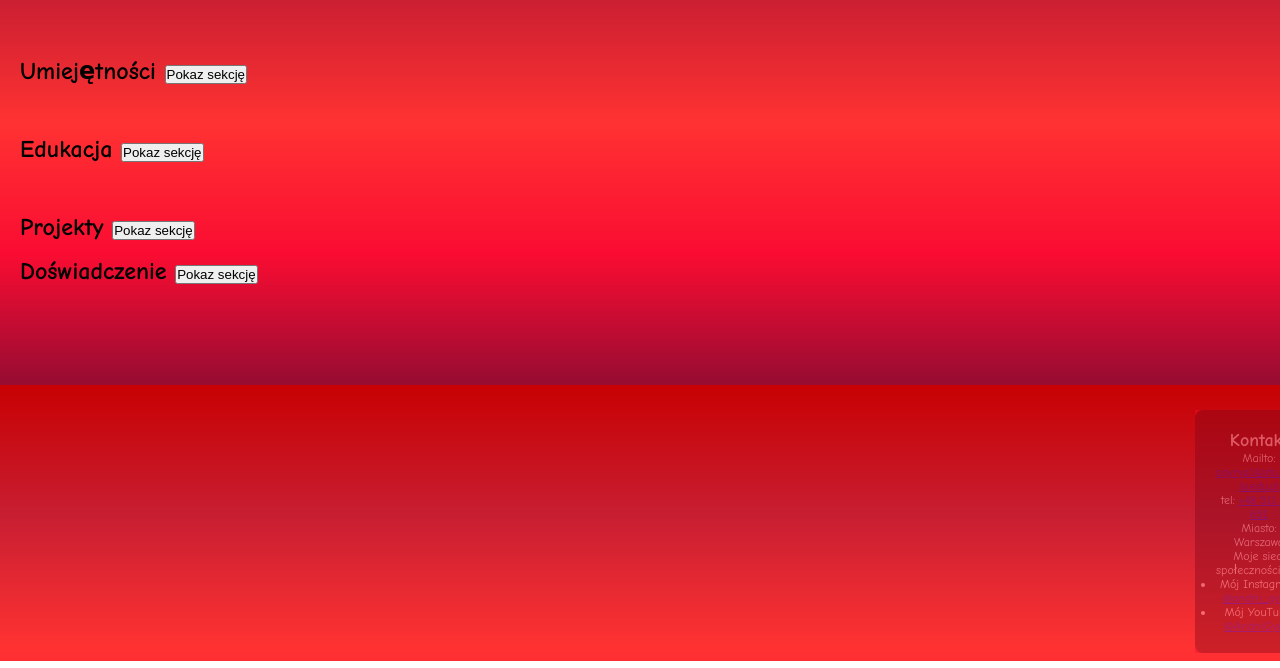
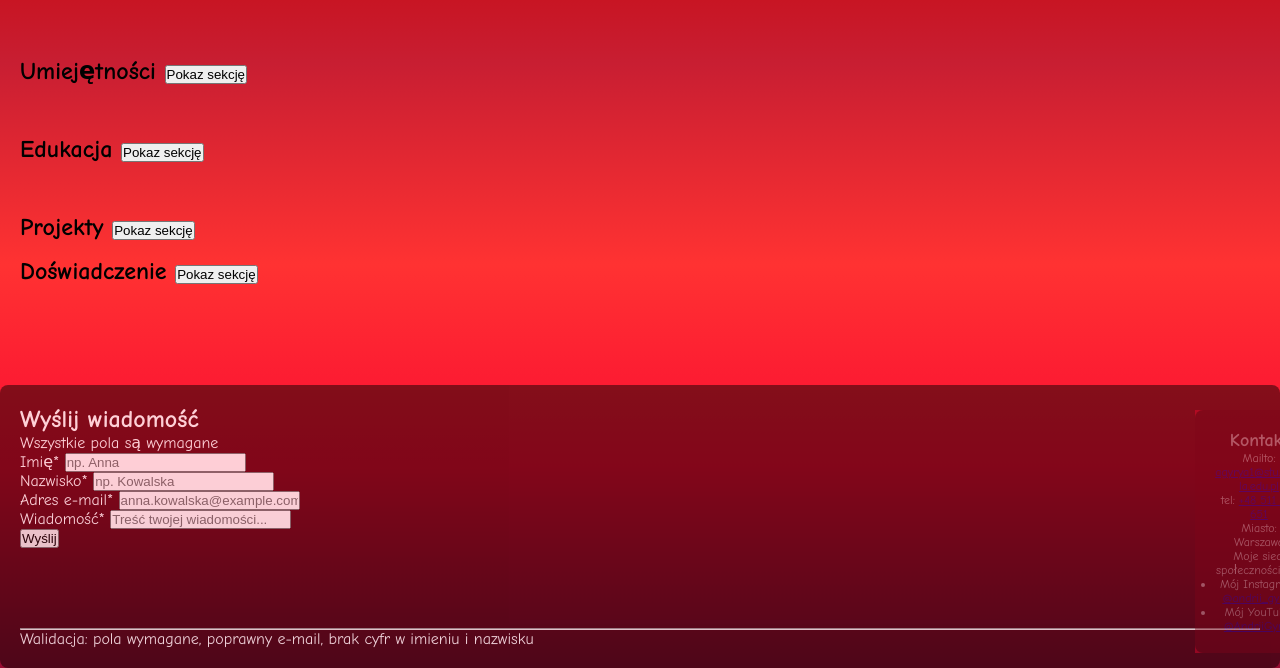
Before and after one commit to 77551-andrii-gyrya/glowny, a plain HTML site: page index.html in a window 1280 px wide. Shown: the part 139-807 px from the top of the page. Drawn offline with Linux system fonts and the light colour scheme.

Commit message:
77551 zad_5: Update title and add contact form section

```diff
--- a/index.html
+++ b/index.html
@@ -3,7 +3,7 @@
 <html lang="en" xmlns="http://www.w3.org/1999/xhtml">
 <head>
     <meta charset="utf-8" />
-    <title>Zadanie 4 – Interakcja (JavaScript)</title>
+    <title>Zadanie 5 - Formularz i walidacja</title>
     <link id="theme-style" rel="stylesheet" href="red.css"/>
 </head>
 <body>
@@ -16,6 +16,7 @@
         </h1>
 
     </header>
+
     <main>
         <h2>O mnie <button id="om" onclick="oMnie()">Pokaz sekcję</button></h2>
         <section id="O">
@@ -129,7 +130,58 @@
         </section>
 
     </main>
+    <section>
+        <div class="form-card">
+    <h1>Wyślij wiadomość</h1>
+    <div class="sub">Wszystkie pola są wymagane</div>
 
+    <form id="contactForm" novalidate>
+        <!-- Pole: imię -->
+        <div class="form-group" id="group-firstname">
+            <label>
+                <span>Imię</span><span class="required-star">*</span>
+            </label>
+            <input type="text" id="firstname" name="firstname" placeholder="np. Anna" autocomplete="given-name">
+            <div class="error-message" id="error-firstname" style="display: none;"></div>
+        </div>
+
+        <!-- Pole: nazwisko -->
+        <div class="form-group" id="group-lastname">
+            <label>
+                <span>Nazwisko</span><span class="required-star">*</span>
+            </label>
+            <input type="text" id="lastname" name="lastname" placeholder="np. Kowalska" autocomplete="family-name">
+            <div class="error-message" id="error-lastname" style="display: none;"></div>
+        </div>
+
+        <!-- Pole: e-mail -->
+        <div class="form-group" id="group-email">
+            <label>
+                <span>Adres e-mail</span><span class="required-star">*</span>
+            </label>
+            <input type="email" id="email" name="email" placeholder="anna.kowalska@example.com" autocomplete="email">
+            <div class="error-message" id="error-email" style="display: none;"></div>
+        </div>
+
+        <!-- Pole: wiadomość (treść) -->
+        <div class="form-group" id="group-message">
+            <label>
+                <span>Wiadomość</span><span class="required-star">*</span>
+            </label>
+            <input type="text" id="message" name="message" placeholder="Treść twojej wiadomości...">
+            <div class="error-message" id="error-message" style="display: none;"></div>
+        </div>
+
+        <button type="submit" id="submitBtn"> Wyślij</button>
+    </form>
+
+    <div id="formFeedback" style="min-height: 80px;"></div>
+    <hr />
+    <div class="info-badge">
+        Walidacja: pola wymagane, poprawny e-mail, brak cyfr w imieniu i nazwisku
+    </div>
+</div>
+    </section>
     <footer>
         <section>
             <h2>Kontakt</h2>
```
